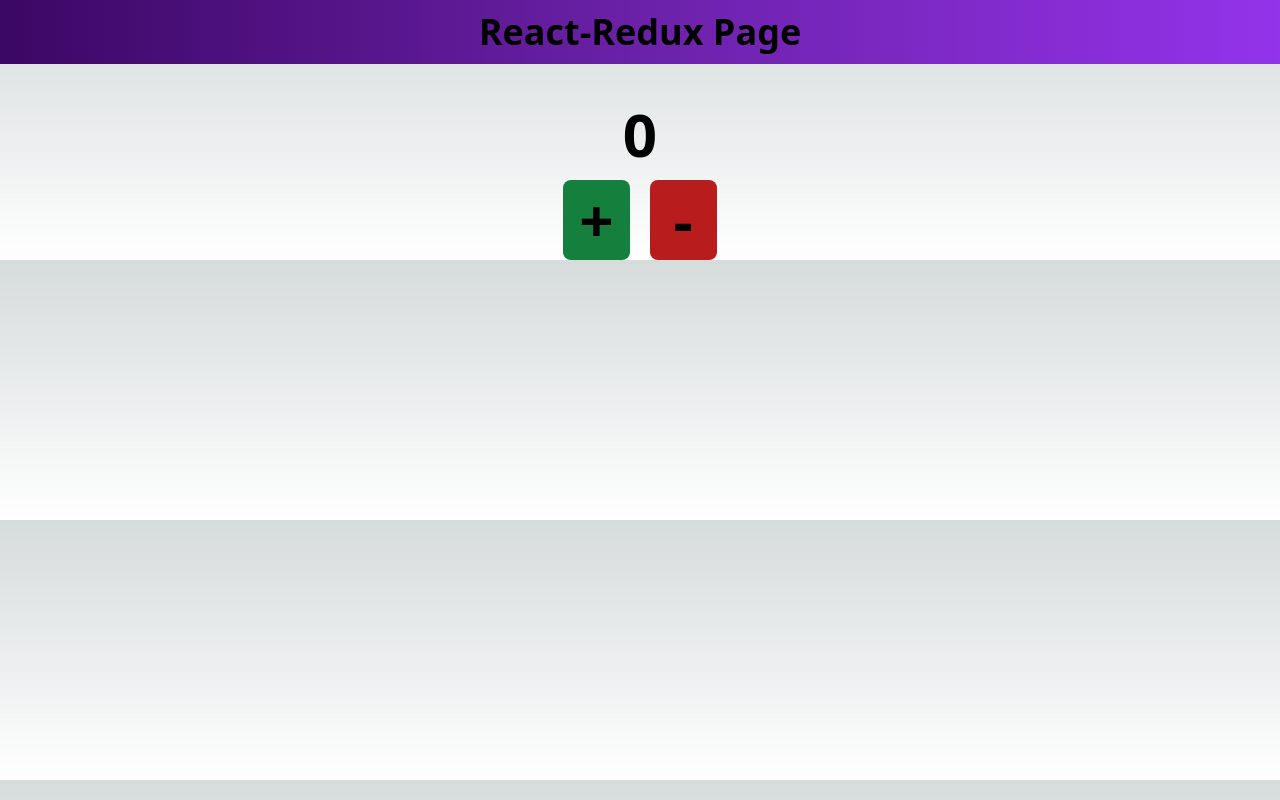
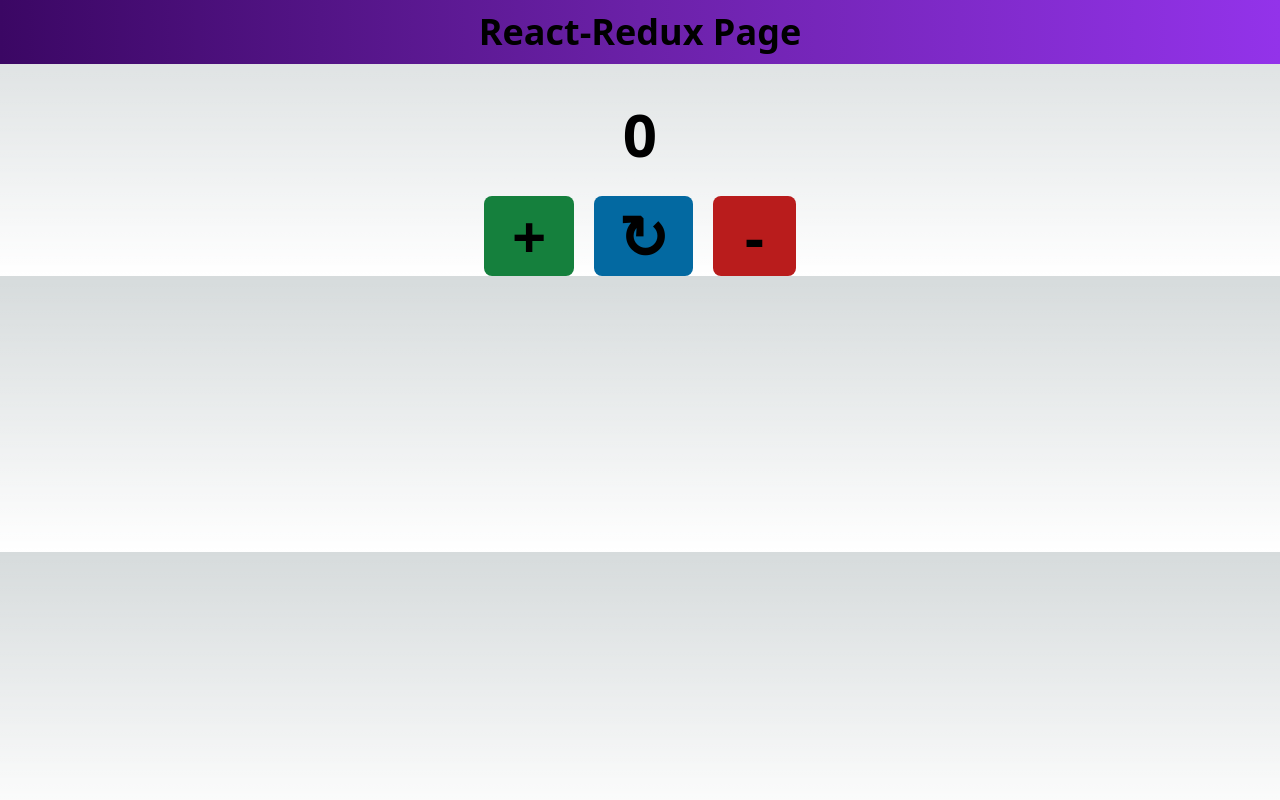
Before and after one commit to PouryaSoleimani/REDUX, a Next.js app: page /react-redux in a window 1280 px wide. Built offline with nearby package versions, Linux system fonts and the light colour scheme.

Commit message:
REACT-REDUX

```diff
--- a/pages/react-redux.tsx
+++ b/pages/react-redux.tsx
@@ -10,7 +10,7 @@ const ReactReduxPage = () => {
   const [counter, setCounter] = useState(0)
   const increment = () => { setCounter(counter => counter + 1) }
   const decrement = () => { setCounter(counter => counter - 1) }
-
+  const reset = () => { setCounter(0) }
 
 
   //RETURN
@@ -19,9 +19,10 @@ const ReactReduxPage = () => {
       <h1 className='bg-gradient-to-r from-purple-950 via-purple-800 to-purple-600 py-3 text-center text-4xl font-extrabold'>React-Redux Page</h1>
       <div className='w-full text-center mt-10 text-6xl font-bold'>
         <h1>{counter}</h1>
-        <div className='flex items-center justify-center space-x-5 mt-4'>
-          <button className='bg-green-700 px-4 h-20 text-md rounded-lg' onClick={increment}>+</button>
-          <button className='bg-red-700 px-6 h-20 text-md rounded-lg' onClick={decrement}>-</button>
+        <div className='flex items-center justify-center space-x-5 mt-8'>
+          <button className='bg-green-700 px-7 h-20 text-md rounded-lg' onClick={increment}>+</button>
+          <button className='bg-sky-700 px-6 h-20 text-md rounded-lg' onClick={reset}>↻</button>
+          <button className='bg-red-700 px-8 h-20 text-md rounded-lg' onClick={decrement}>-</button>
         </div>
       </div>
     </main>
```
